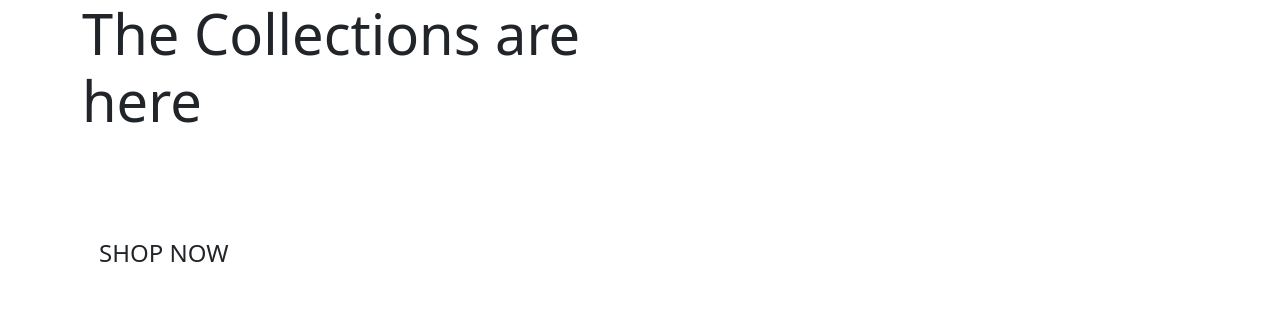
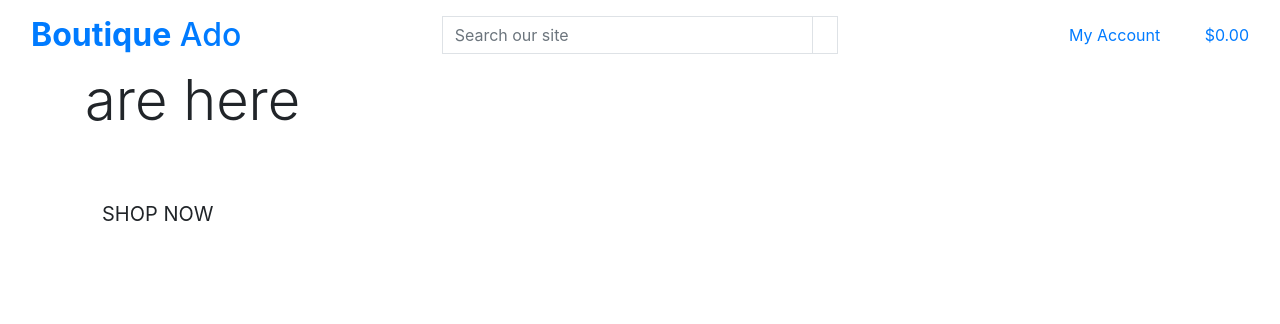
Before and after one commit to enocol/boutique_ado_v1, a Django app: page / in a window 1280 px wide. Shown: the top 324 px of the page. Run offline with Django 3.2, Linux system fonts and the light colour scheme; some libraries are stand-ins or nearby versions.

Commit message:
Add main page header

```diff
--- a/home/templates/home/home.html
+++ b/home/templates/home/home.html
@@ -1,25 +1,27 @@
-{% extends "base.html" %} {% load static %} {% block content %}
+{% extends "base.html" %}
 
-{% block pageheader %}
-<div class="container">
+{% load static %}
+
+{% block page_header %}
+    <div class="container header-container">
         <div class="row">
             <div class="col"></div>
         </div>
     </div>
 {% endblock %}
 
+{% block content %}
     <div class="container h-100">
         <div class="row h-100">
             <div class="col-7 col-md-6 my-auto">
-      <h1 class="display-4 logo-font text-black">The Collections are here</h1>
+                <h1 class="display-4 logo-font text-black">
+                    The new collections are here
+                </h1>
+                <div class="my-5">
+                    <h4>
+                        <a href="" class="shop-now-button btn btn-lg rounded-0 text-uppercase py-3">Shop Now</a>
+                    </h4>
                 </div>
-    <div class="my-5">
-      <a
-        href=""
-        class="shop-now-button btn btn-lg rounded-o text-uppercase py-5"
-        ><h4>shop now</h4>
-      </a
-      >
             </div>
         </div>
     </div>
--- a/templates/base.html
+++ b/templates/base.html
@@ -1,52 +1,122 @@
-<!DOCTYPE html>
+{% load static %}
+
+<!doctype html>
 <html lang="en">
+
 <head>
+
   {% block meta %}
-    <!-- Required meta tags -->
-    <meta http-equiv="X-UA-Compatible" content="IE=edge" />
-    <meta charset="utf-8" />
-    <meta name="viewport" content="width=device-width, initial-scale=1" />
-    {% endblock %} {% block extrameta %}
-    <!-- Extra meta tags can be added here -->
+  <meta http-equiv="X-UA-Compatible" content="ie=edge">
+  <meta charset="utf-8">
+  <meta name="viewport" content="width=device-width, initial-scale=1, shrink-to-fit=no">
   {% endblock %}
 
-    <!-- Bootstrap CSS -->
-    {% block corecss %}
-    <link
-      href="https://cdn.jsdelivr.net/npm/bootstrap@5.0.2/dist/css/bootstrap.min.css"
-      rel="stylesheet"
-      integrity="sha384-EVSTQN3/azprG1Anm3QDgpJLIm9Nao0Yz1ztcQTwFspd3yD65VohhpuuCOmLASjC"
-      crossorigin="anonymous"
-    />
-    {% endblock %}
-    <!-- Custom styles can be added here -->
-    {% block extracss %} {% endblock %} {% block corejs %}
-    <script
-      src="https://cdn.jsdelivr.net/npm/bootstrap@5.0.2/dist/js/bootstrap.bundle.min.js"
-      integrity="sha384-MrcW6ZMFYlzcLA8Nl+NtUVF0sA7MsXsP1UyJoMp4YLEuNSfAP+JcXn/tWtIaxVXM"
-      crossorigin="anonymous"
-    ></script>
-    <script
-      src="https://cdn.jsdelivr.net/npm/@popperjs/core@2.9.2/dist/umd/popper.min.js"
-      integrity="sha384-IQsoLXl5PILFhosVNubq5LC7Qb9DXgDA9i+tQ8Zj3iwWAwPtgFTxbJ8NT4GN1R8p"
-      crossorigin="anonymous"
-    ></script>
-    <script
-      src="https://cdn.jsdelivr.net/npm/bootstrap@5.0.2/dist/js/bootstrap.min.js"
-      integrity="sha384-cVKIPhGWiC2Al4u+LWgxfKTRIcfu0JTxR+EQDz/bgldoEyl4H0zUF0QKbrJ0EcQF"
-      crossorigin="anonymous"
-    ></script>
-    {% endblock %} {% block extrajs %}
-    <!-- Extra JavaScript can be added here -->
+  {% block extra_meta %}
   {% endblock %}
 
-    <title>Boutique Ado {% block extratitle %}{%endblock%}</title>
+  {% block corecss %}
+  <link rel="stylesheet" href="https://stackpath.bootstrapcdn.com/bootstrap/4.4.1/css/bootstrap.min.css"
+    integrity="sha384-Vkoo8x4CGsO3+Hhxv8T/Q5PaXtkKtu6ug5TOeNV6gBiFeWPGFN9MuhOf23Q9Ifjh" crossorigin="anonymous">
+  {% endblock %}
+
+  {% block extra_css %}
+  {% endblock %}
+
+  {% block corejs %}
+  <script src="https://cdn.jsdelivr.net/npm/jquery@3.5.1/dist/jquery.min.js"
+    integrity="sha256-9/aliU8dGd2tb6OSsuzixeV4y/faTqgFtohetphbbj0=" crossorigin="anonymous"></script>
+  <script src="https://cdn.jsdelivr.net/npm/popper.js@1.16.0/dist/umd/popper.min.js"
+    integrity="sha384-Q6E9RHvbIyZFJoft+2mJbHaEWldlvI9IOYy5n3zV9zzTtmI3UksdQRVvoxMfooAo"
+    crossorigin="anonymous"></script>
+  <script src="https://stackpath.bootstrapcdn.com/bootstrap/4.4.1/js/bootstrap.min.js"
+    integrity="sha384-wfSDF2E50Y2D1uUdj0O3uMBJnjuUD4Ih7YwaYd1iqfktj0Uod8GCExl3Og8ifwB6"
+    crossorigin="anonymous"></script>
+  {% endblock %}
+
+  {% block extra_js %}
+  {% endblock %}
+
+  <title>Boutique Ado {% block extra_title %}{% endblock %}</title>
 </head>
+
 <body>
-    <header class="container-fluid fixed-top bg-light"></header>
+  <header class="container-fluid fixed-top">
+    <div id="topnav" class="row bg-white pt-lg-2 d-none d-lg-flex">
+      <div class="col-12 col-lg-4 my-auto py-1 py-lg-0 text-center text-lg-left">
+        <a href="{% url 'home' %}" class="nav-link main-logo-link">
+          <h2 class="logo-font text-black my-0"><strong>Boutique</strong> Ado</h2>
+        </a>
+      </div>
+      <div class="col-12 col-lg-4 my-auto py-1 py-lg-0">
+        <form method="GET" action="">
+          <div class="input-group w-100">
+            <input class="form-control border border-black rounded-0" type="text" name="q"
+              placeholder="Search our site">
+            <div class="input-group-append">
+              <button class="form-control btn btn-black border border-black rounded-0" type="submit">
+                <span class="icon">
+                  <i class="fas fa-search"></i>
+                </span>
+              </button>
+            </div>
+          </div>
+        </form>
+      </div>
+      <div class="col-12 col-lg-4 my-auto py-1 py-lg-0">
+        <ul class="list-inline list-unstyled text-center text-lg-right my-0">
+          <li class="list-inline-item dropdown">
+            <a class="text-black nav-link" href="#" id="user-options" data-toggle="dropdown" aria-haspopup="true"
+              aria-expanded="false">
+              <div class="text-center">
+                <div><i class="fas fa-user fa-lg"></i></div>
+                <p class="my-0">My Account</p>
+              </div>
+            </a>
+            <div class="dropdown-menu border-0" aria-labelledby="user-options">
+              {% if request.user.is_authenticated %}
+              {% if request.user.is_superuser %}
+              <a href="" class="dropdown-item">Product Management</a>
+              {% endif %}
+              <a href="" class="dropdown-item">My Profile</a>
+              <a href="{% url 'account_logout' %}" class="dropdown-item">Logout</a>
+              {% else %}
+              <a href="{% url 'account_signup' %}" class="dropdown-item">Register</a>
+              <a href="{% url 'account_login' %}" class="dropdown-item">Login</a>
+              {% endif %}
+            </div>
+          </li>
+          <li class="list-inline-item">
+            <a class="{% if grand_total %}text-info font-weight-bold{% else %}text-black{% endif %} nav-link" href="">
+              <div class="text-center">
+                <div><i class="fas fa-shopping-bag fa-lg"></i></div>
+                <p class="my-0">
+                  {% if grand_total %}
+                    ${{ grand_total|floatformat:2 }}
+                  {% else %}
+                    $0.00
+                  {% endif %}
+                </p>
+              </div>
+            </a>
+          </li>
+        </ul>
+      </div>
+    </div>
+  </header>
+
   {% if messages %}
-    <div class="messagecontainer"></div>
-    {% endif %} {% block pageheader %} {% endblock %} {% block content %}
-    {%endblock %} {% block postjs %} {% endblock %}
+  <div class="message-container"></div>
+  {% endif %}
+
+  {% block page_header %}
+  {% endblock %}
+
+  {% block content %}
+  {% endblock %}
+
+  {% block postloadjs %}
+  {% endblock %}
+
 </body>
+
 </html>
```
Lines whose indentation alone changed are shown as unchanged.
